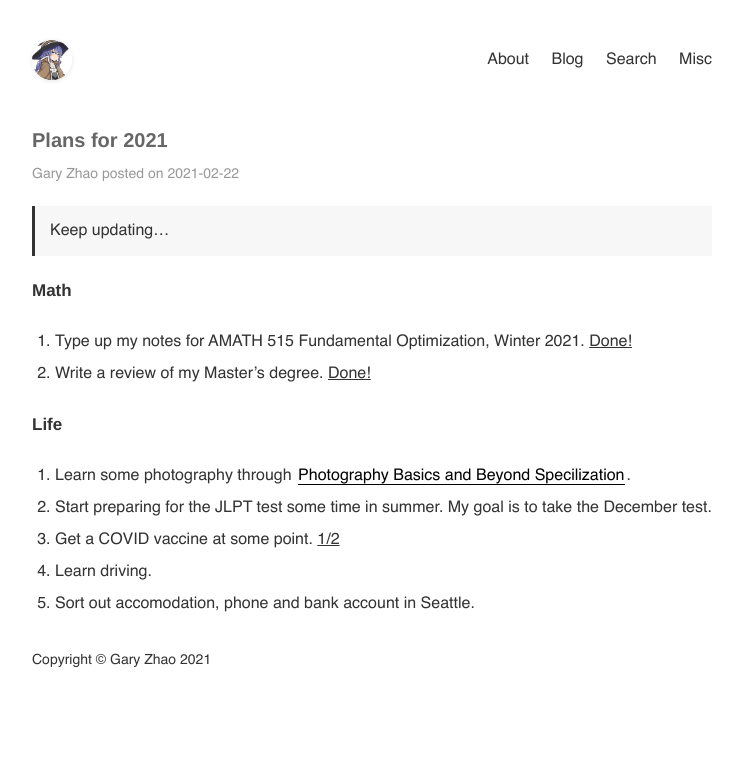
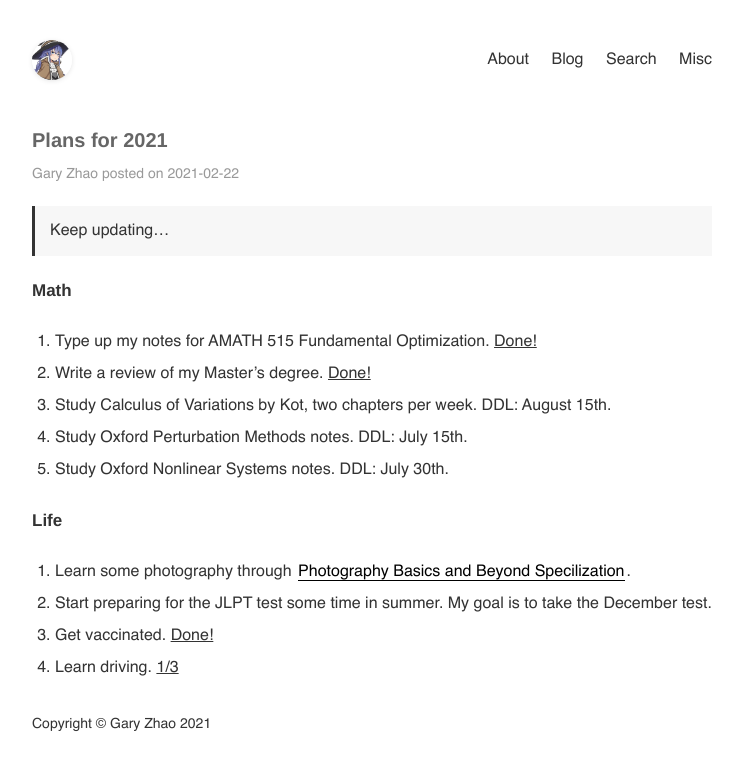
Before and after one commit to rz998/garyzhao.net, a Jekyll site: the page built from _posts/2021-02-22-plans.md, in a window 1280 px wide. Shown: the top 770 px of the page, without its empty margins (268-1011 px from the left). Built offline with Jekyll 4.4.1, drawn with Linux system fonts in a browser that asks for light colours.

Commit message:
Update 2021-02-22-plans.md

```diff
--- a/_posts/2021-02-22-plans.md
+++ b/_posts/2021-02-22-plans.md
@@ -10,10 +10,15 @@ categories: [life]
 
 ### Math
 
-1. Type up my notes for AMATH 515 Fundamental Optimization, Winter 2021. <ins>Done!</ins>
+1. Type up my notes for AMATH 515 Fundamental Optimization. <ins>Done!</ins>
 
 2. Write a review of my Master's degree. <ins>Done!</ins>
 
+3. Study Calculus of Variations by Kot, two chapters per week. DDL: August 15th.
+
+4. Study Oxford Perturbation Methods notes. DDL: July 15th.
+
+5. Study Oxford Nonlinear Systems notes. DDL: July 30th.
 
 ### Life
 
@@ -21,8 +26,6 @@ categories: [life]
 
 2. Start preparing for the JLPT test some time in summer. My goal is to take the December test.
 
-3. Get a COVID vaccine at some point. <ins>1/2</ins>
+3. Get vaccinated. <ins>Done!</ins>
 
-4. Learn driving.
-
-5. Sort out accomodation, phone and bank account in Seattle.
+4. Learn driving. <ins>1/3</ins>
```
